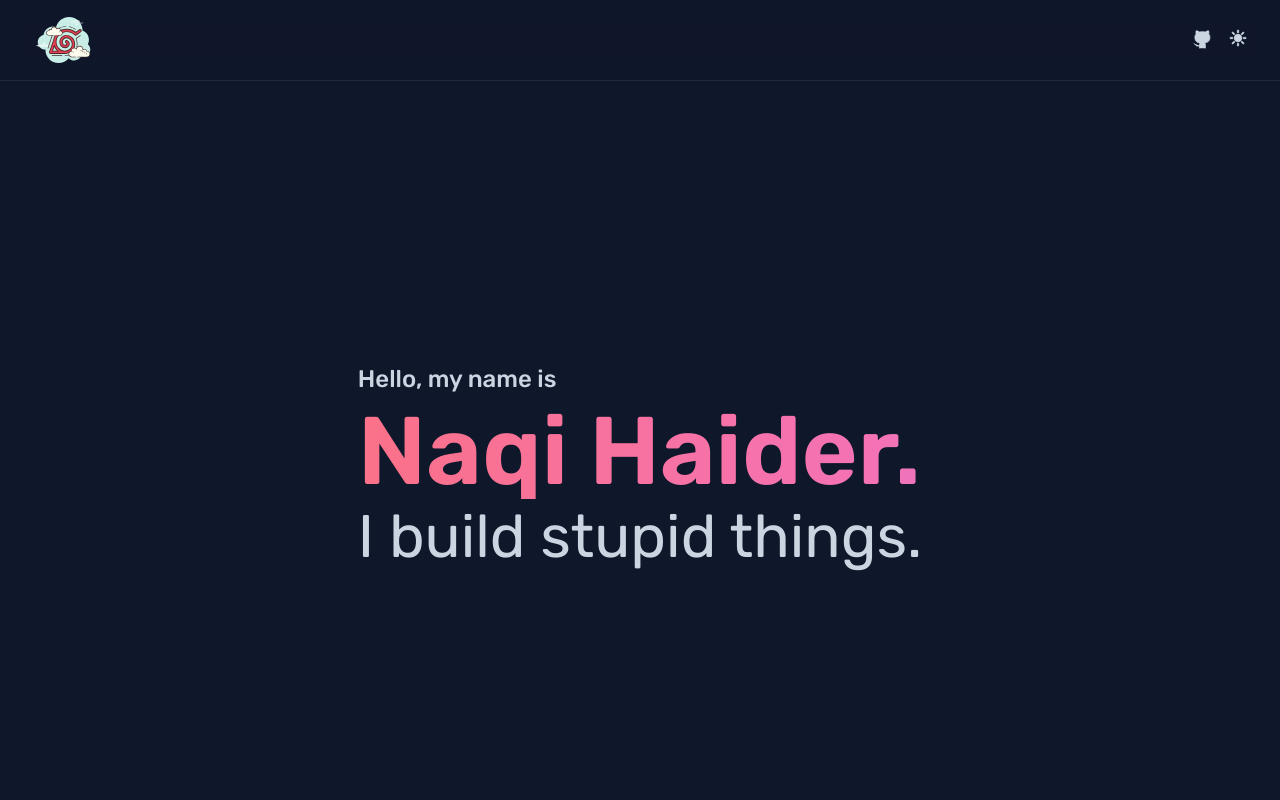
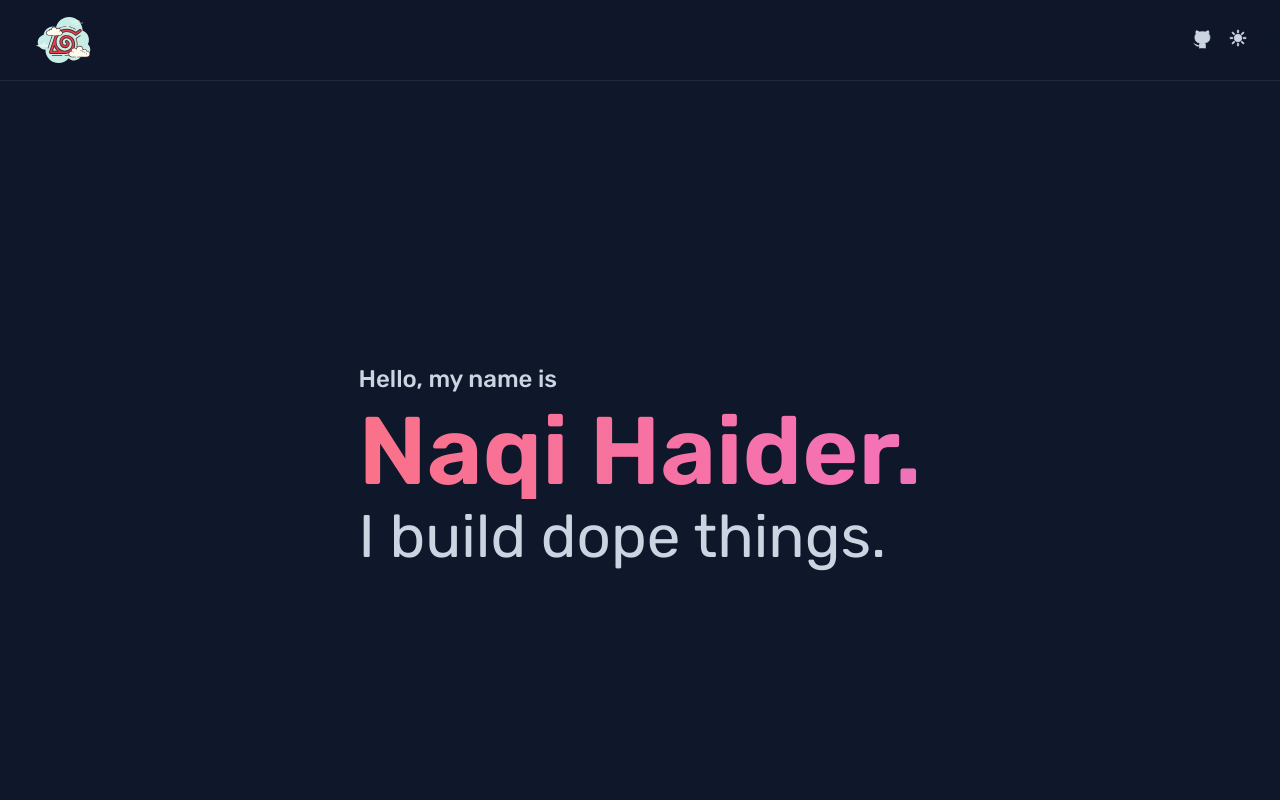
Before and after one commit to alderon07/my-website, a Next.js app in the folder frontend/: page / in a window 1280 px wide. Shown: the top 800 px of the page. Built offline with nearby package versions, Linux system fonts and the light colour scheme; no server answers; a web font is replaced by a local one.

Commit message:
Update text in Intro component to enhance personal branding by changing "I build stupid things." to "I build dope things."

```diff
--- a/frontend/src/app/components/intro/Intro.tsx
+++ b/frontend/src/app/components/intro/Intro.tsx
@@ -15,7 +15,7 @@ export default function Intro() {
               Naqi Haider.
             </h1>
             <h2 className="text-3xl lg:text-4xl xl:text-6xl animate-slide-up">
-              I build stupid things.
+              I build dope things.
             </h2>
           </div>
         </div>
```
